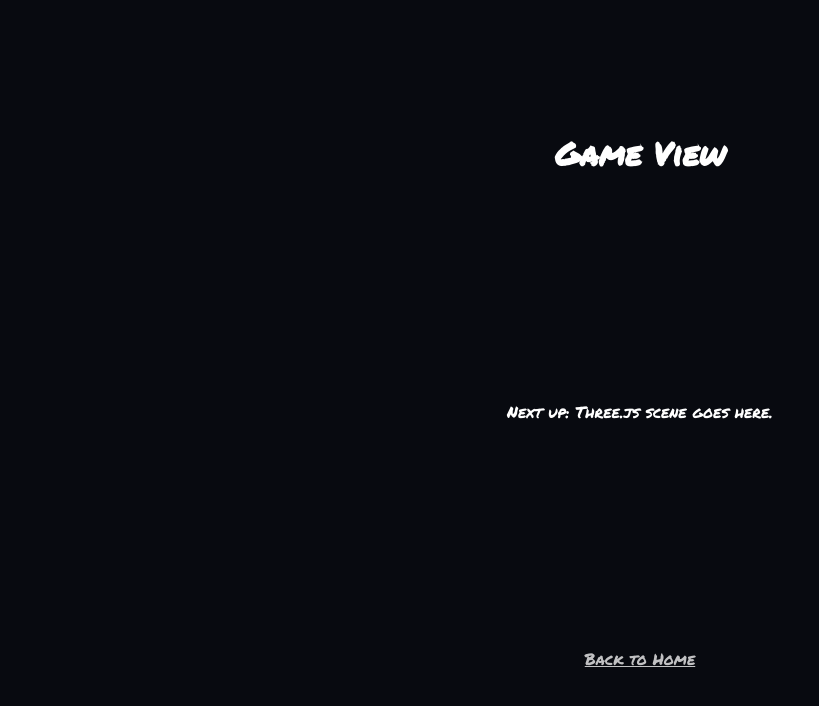
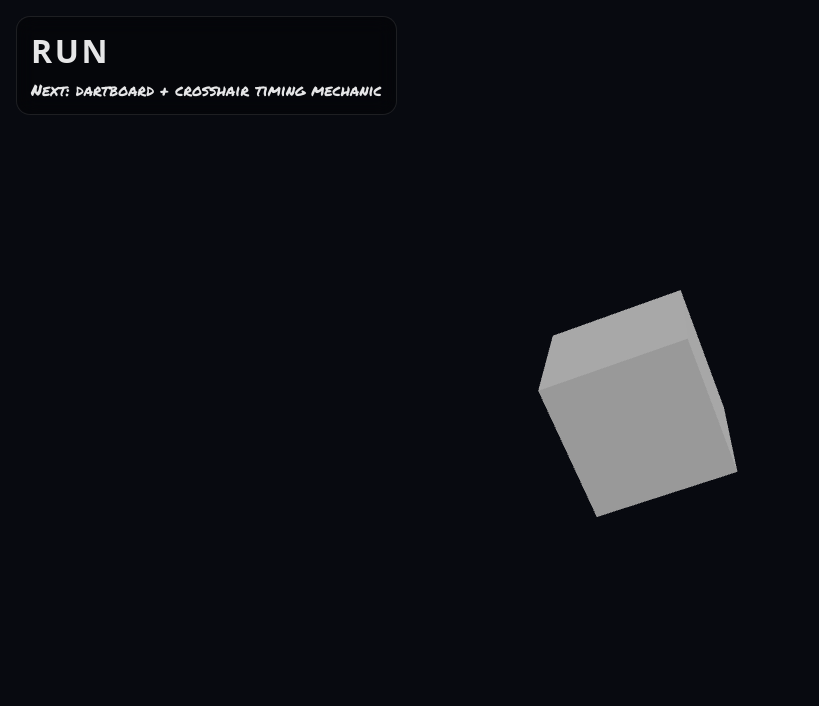
Before and after one commit to JaredBecker/throw-for-broke, a Vue app: page /game in a window 1280 px wide. Shown: the top 706 px of the page, without its empty margins (0-819 px from the left). Built offline with nearby package versions, Linux system fonts and the light colour scheme; a web font is replaced by a local one.

Commit message:
Setup three js and setup default stage

```diff
--- a/package.json
+++ b/package.json
@@ -9,6 +9,7 @@
     "preview": "vite preview"
   },
   "dependencies": {
+    "pinia": "^3.0.4",
     "three": "^0.182.0",
     "vue": "^3.5.24",
     "vue-router": "^4.6.4"
--- /dev/null
+++ b/src/components/ThreeStage.vue
@@ -0,0 +1,100 @@
+<template>
+  <div ref="mountEl" class="three-stage" />
+</template>
+
+<script setup lang="ts">
+import { onBeforeUnmount, onMounted, ref } from "vue";
+import * as THREE from "three";
+
+const mountEl = ref<HTMLDivElement | null>(null);
+
+let renderer: THREE.WebGLRenderer | null = null;
+let scene: THREE.Scene | null = null;
+let camera: THREE.PerspectiveCamera | null = null;
+let raf = 0;
+
+function getSize() {
+  const el = mountEl.value!;
+  return { w: el.clientWidth || 1, h: el.clientHeight || 1 };
+}
+
+function resize() {
+  if (!renderer || !camera || !mountEl.value) return;
+
+  const { w, h } = getSize();
+  camera.aspect = w / h;
+  camera.updateProjectionMatrix();
+  renderer.setSize(w, h, false);
+}
+
+onMounted(() => {
+  if (!mountEl.value) return;
+
+  // Renderer
+  renderer = new THREE.WebGLRenderer({ antialias: true, alpha: true });
+  renderer.setPixelRatio(Math.min(window.devicePixelRatio, 2));
+  mountEl.value.appendChild(renderer.domElement);
+
+  // Scene
+  scene = new THREE.Scene();
+
+  // Camera
+  camera = new THREE.PerspectiveCamera(50, 1, 0.1, 100);
+  camera.position.set(0, 0, 6);
+
+  // Basic lights (so materials look nice)
+  const ambient = new THREE.AmbientLight(0xffffff, 0.7);
+  scene.add(ambient);
+
+  const dir = new THREE.DirectionalLight(0xffffff, 1.0);
+  dir.position.set(3, 5, 6);
+  scene.add(dir);
+
+  // Temporary visual so you know it’s working (we’ll replace with dartboard)
+  const cube = new THREE.Mesh(
+    new THREE.BoxGeometry(1, 1, 1),
+    new THREE.MeshStandardMaterial({ roughness: 0.5, metalness: 0.1 })
+  );
+  scene.add(cube);
+
+  // Start
+  resize();
+  window.addEventListener("resize", resize);
+
+  const clock = new THREE.Clock();
+
+  const tick = () => {
+    raf = requestAnimationFrame(tick);
+
+    const dt = clock.getDelta();
+    cube.rotation.y += dt * 0.7;
+    cube.rotation.x += dt * 0.4;
+
+    renderer!.render(scene!, camera!);
+  };
+
+  tick();
+});
+
+onBeforeUnmount(() => {
+  window.removeEventListener("resize", resize);
+  if (raf) cancelAnimationFrame(raf);
+
+  // Dispose renderer + remove canvas
+  if (renderer) {
+    renderer.dispose();
+    renderer.domElement.remove();
+  }
+
+  renderer = null;
+  scene = null;
+  camera = null;
+});
+</script>
+
+<style scoped>
+.three-stage {
+  width: 100%;
+  height: 100%;
+}
+</style>
--- a/src/main.ts
+++ b/src/main.ts
@@ -1,6 +1,7 @@
 import { createApp } from "vue";
+import { createPinia } from "pinia";
 import "./style.css";
 import App from "./App.vue";
 import { router } from "./router";
 
-createApp(App).use(router).mount("#app");
+createApp(App).use(createPinia()).use(router).mount("#app");
--- a/src/style.css
+++ b/src/style.css
@@ -11,6 +11,7 @@
 
   font-family: var(--font-body);
 }
+
 /* Box sizing */
 *,
 *::before,
@@ -51,7 +52,10 @@ h4,
 h5,
 h6 {
   margin: 0;
+  font-family: var(--font-title);
   font-weight: 600;
+  letter-spacing: 0.08em;
+  text-transform: uppercase;
 }
 
 p {
@@ -87,6 +91,7 @@ a {
   --btn-glow: transparent;
 
   position: relative;
+  isolation: isolate;
   padding: 14px 20px;
   min-width: 160px;
 
@@ -107,6 +112,7 @@ a {
 
   cursor: pointer;
   user-select: none;
+  overflow: hidden;
 
   transition: transform 120ms ease, box-shadow 120ms ease,
     border-color 120ms ease, background 120ms ease;
@@ -115,6 +121,7 @@ a {
 /* Subtle grime texture via noise illusion */
 .btn::before {
   content: "";
+  z-index: 1;
   position: absolute;
   inset: 0;
   border-radius: inherit;
@@ -128,12 +135,56 @@ a {
   opacity: 0.6;
 }
 
+/* Embers layer (off by default) */
+.btn::after {
+  content: "";
+  z-index: 1;
+  position: absolute;
+  inset: 0;
+  border-radius: inherit;
+  pointer-events: none;
+
+  background: radial-gradient(
+      circle at 20% 120%,
+      rgba(255, 80, 40, 0.8) 0%,
+      transparent 60%
+    ),
+    radial-gradient(
+      circle at 60% 130%,
+      rgba(255, 40, 20, 0.7) 0%,
+      transparent 65%
+    ),
+    radial-gradient(
+      circle at 80% 140%,
+      rgba(255, 120, 60, 0.6) 0%,
+      transparent 70%
+    );
+
+  opacity: 0;
+  filter: blur(6px);
+  transform: translateY(0);
+  transition: opacity 200ms ease;
+}
+
+.btn__label {
+  position: relative;
+  z-index: 2;
+  pointer-events: none;
+  text-shadow: 0 1px 2px rgba(0, 0, 0, 0.8), 0 0 12px rgba(255, 40, 20, 0.25);
+}
+
 /* Hover = dangerous intent */
 .btn:hover {
   transform: translateY(-2px);
   border-color: rgba(255, 255, 255, 0.45);
   box-shadow: 0 6px 20px rgba(0, 0, 0, 0.6), 0 0 0 1px rgba(255, 255, 255, 0.05),
     0 0 24px var(--btn-glow);
+}
+
+/* Activate embers on hover */
+.btn:hover::after {
+  opacity: 0.9;
+  animation: embers-rise 1.4s linear infinite;
 }
 
 /* Active = punch */
@@ -158,10 +209,16 @@ a {
   color: #fff;
 }
 
+.btn--primary::before {
+  filter: blur(1px);
+}
+
 /* Pulsing danger glow */
 .btn--primary:hover {
   box-shadow: 0 8px 28px rgba(0, 0, 0, 0.75), 0 0 18px rgba(255, 40, 20, 0.55),
     0 0 36px rgba(255, 40, 20, 0.35);
+
+  animation: heat-pulse 0.9s ease-in-out infinite;
 }
 
 /* -----------------------------------------------
@@ -188,6 +245,39 @@ a {
 }
 
 /* --------------------------------------------------
+   Animations
+   -------------------------------------------------- */
+
+@keyframes embers-rise {
+  0% {
+    transform: translateY(0);
+    opacity: 0.7;
+  }
+  50% {
+    opacity: 1;
+  }
+  100% {
+    transform: translateY(-60%);
+    opacity: 0;
+  }
+}
+
+@keyframes heat-pulse {
+  0% {
+    box-shadow: 0 0 12px rgba(255, 40, 20, 0.35),
+      0 0 24px rgba(255, 40, 20, 0.25);
+  }
+  50% {
+    box-shadow: 0 0 20px rgba(255, 40, 20, 0.55),
+      0 0 40px rgba(255, 40, 20, 0.45);
+  }
+  100% {
+    box-shadow: 0 0 12px rgba(255, 40, 20, 0.35),
+      0 0 24px rgba(255, 40, 20, 0.25);
+  }
+}
+
+/* --------------------------------------------------
    Utility
    -------------------------------------------------- */
 
--- a/src/views/GameView.vue
+++ b/src/views/GameView.vue
@@ -1,27 +1,45 @@
 <template>
-  <main class="page">
-    <h1>Game View</h1>
-    <p>Next up: Three.js scene goes here.</p>
+  <main class="game">
+    <ThreeStage class="canvas" />
 
-    <RouterLink to="/" class="link">Back to Home</RouterLink>
+    <div class="hud">
+      <h1>Run</h1>
+      <p>Next: dartboard + crosshair timing mechanic</p>
+    </div>
   </main>
 </template>
 
-<script setup lang="ts"></script>
+<script setup lang="ts">
+import ThreeStage from "@/components/ThreeStage.vue";
+</script>
 
 <style scoped>
-.page {
-  min-height: 100vh;
+.game {
+  position: relative;
+  width: 100%;
+  height: 100vh;
+  background: #080a10;
+  overflow: hidden;
+}
+
+/* Three canvas fills the screen */
+.canvas {
+  position: absolute;
+  inset: 0;
+}
+
+/* Simple HUD overlay */
+.hud {
+  position: absolute;
+  top: 16px;
+  left: 16px;
   display: grid;
-  place-items: center;
-  gap: 12px;
-  background: #080a10;
-  color: white;
-  text-align: center;
-  padding: 24px;
-}
-.link {
-  color: rgba(255, 255, 255, 0.75);
-  text-decoration: underline;
+  gap: 6px;
+  padding: 12px 14px;
+  border-radius: 14px;
+  background: rgba(0, 0, 0, 0.35);
+  border: 1px solid rgba(255, 255, 255, 0.1);
+  color: rgba(255, 255, 255, 0.9);
+  backdrop-filter: blur(10px);
 }
 </style>
--- a/src/views/LandingView.vue
+++ b/src/views/LandingView.vue
@@ -10,13 +10,13 @@
 
       <div class="actions">
         <button class="btn btn--primary" type="button" @click="onStart">
-          Start Run
+          <span class="btn__label">Start Run</span>
         </button>
         <button class="btn btn--secondary" type="button" @click="onHowTo">
-          How to Play
+          <span class="btn__label">How to Play</span>
         </button>
         <button class="btn btn--secondary" type="button" @click="onSettings">
-          Settings
+          <span class="btn__label">Settings</span>
         </button>
       </div>
 
```
Also changed, not shown: src/stores/runStore.ts (added, +37 -0 lines), 1 other file (tests, documents, lock files or other folders).
